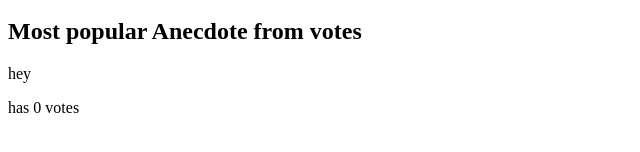
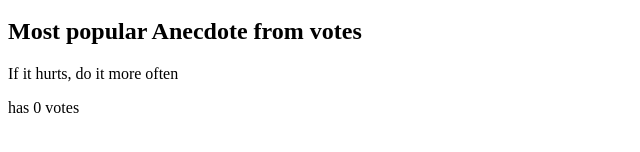
Before and after one commit to pyrhaa/fullStackOpen-part-1, a React (Create React App) app in the folder anecdotes/: page / in a window 1280 px wide. Shown: the part 158-310 px from the top of the page, without its empty margins (0-640 px from the left). Built offline with nearby package versions, Linux system fonts and the light colour scheme.

Commit message:
finally find return maxvotes anedoctes index

```diff
--- a/anecdotes/src/App.js
+++ b/anecdotes/src/App.js
@@ -15,9 +15,10 @@ const Anecdote = (props) => {
 
 const Popular = (props) => {
   const maxVote = Math.max(...props.votes);
+  const maxIndex = [...props.votes].indexOf(maxVote);
   return (
     <>
-      <p>hey</p>
+      <p>{props.anecdotes[maxIndex]}</p>
       <p>has {maxVote} votes</p>
     </>
   );
```
